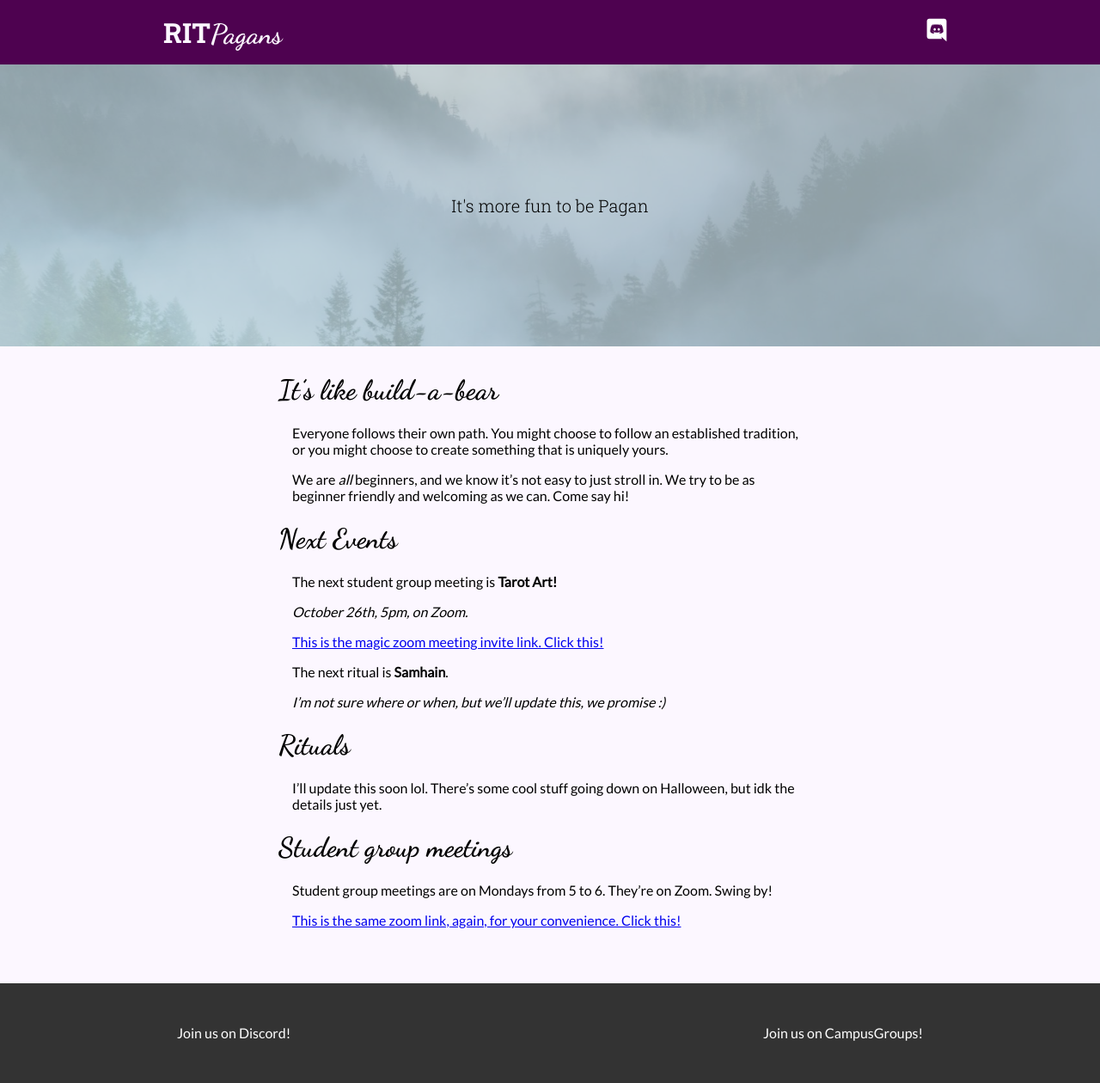
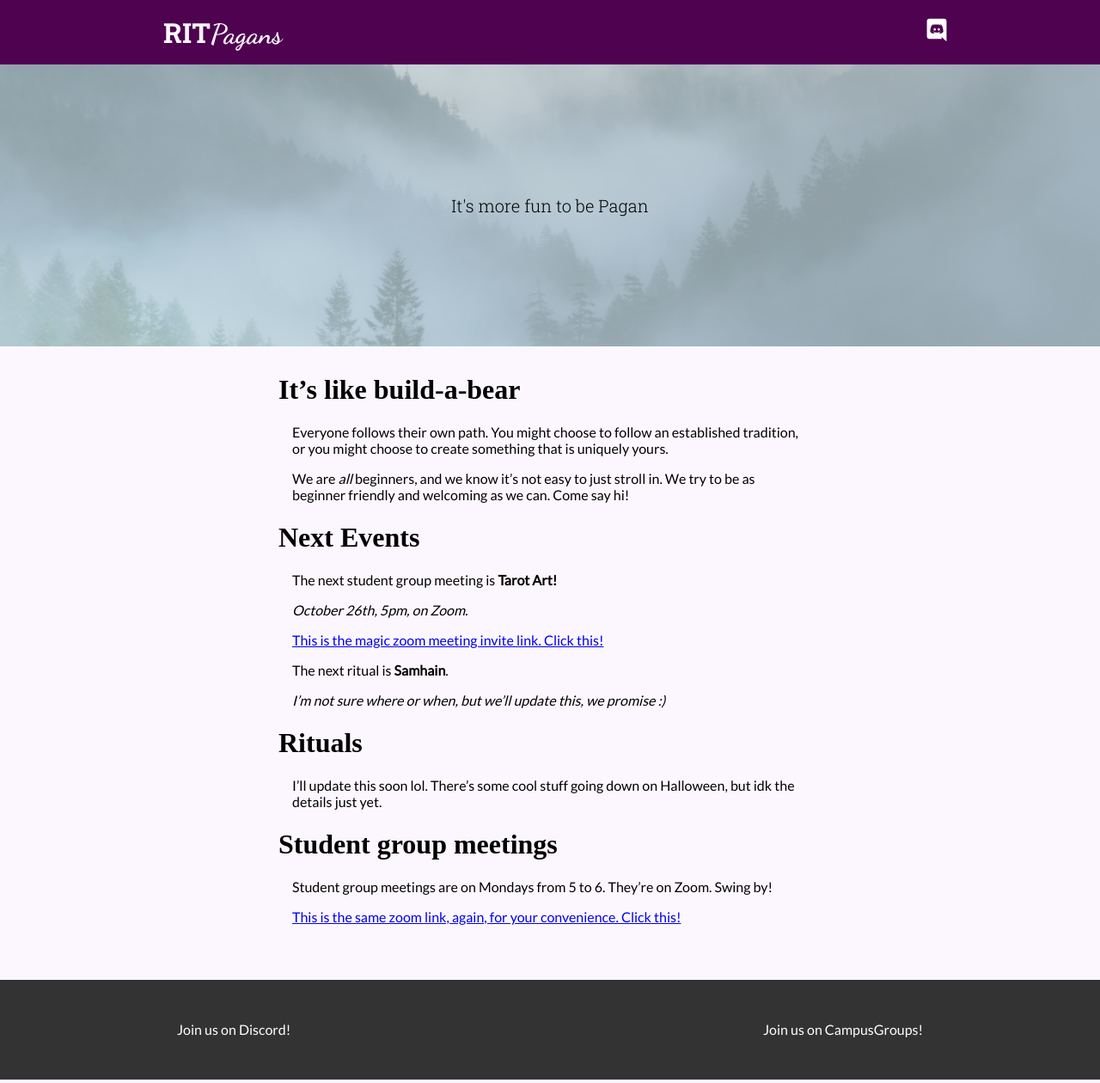
Before and after one commit to ritpagans/ritpagans.com, a Jekyll site: the page built from index.md, in a window 1280 px wide. Shown: the whole page at 86% size. Built offline with Jekyll 4.4.1, drawn with Linux system fonts in a browser that asks for light colours; some web fonts are replaced.

Commit message:
Make the headers a readable font ya know

```diff
--- a/_sass/main.scss
+++ b/_sass/main.scss
@@ -115,7 +115,7 @@ main{
 		padding: 0 1rem;
 	}
 	h1, h2, h3, h4, h5, h6{
-		font-family: $dance;
+		font-family: $cursive;
 		margin-left: -1rem;
 		margin-right: -1rem;
 	}
```
Also changed, not shown: README.md.
